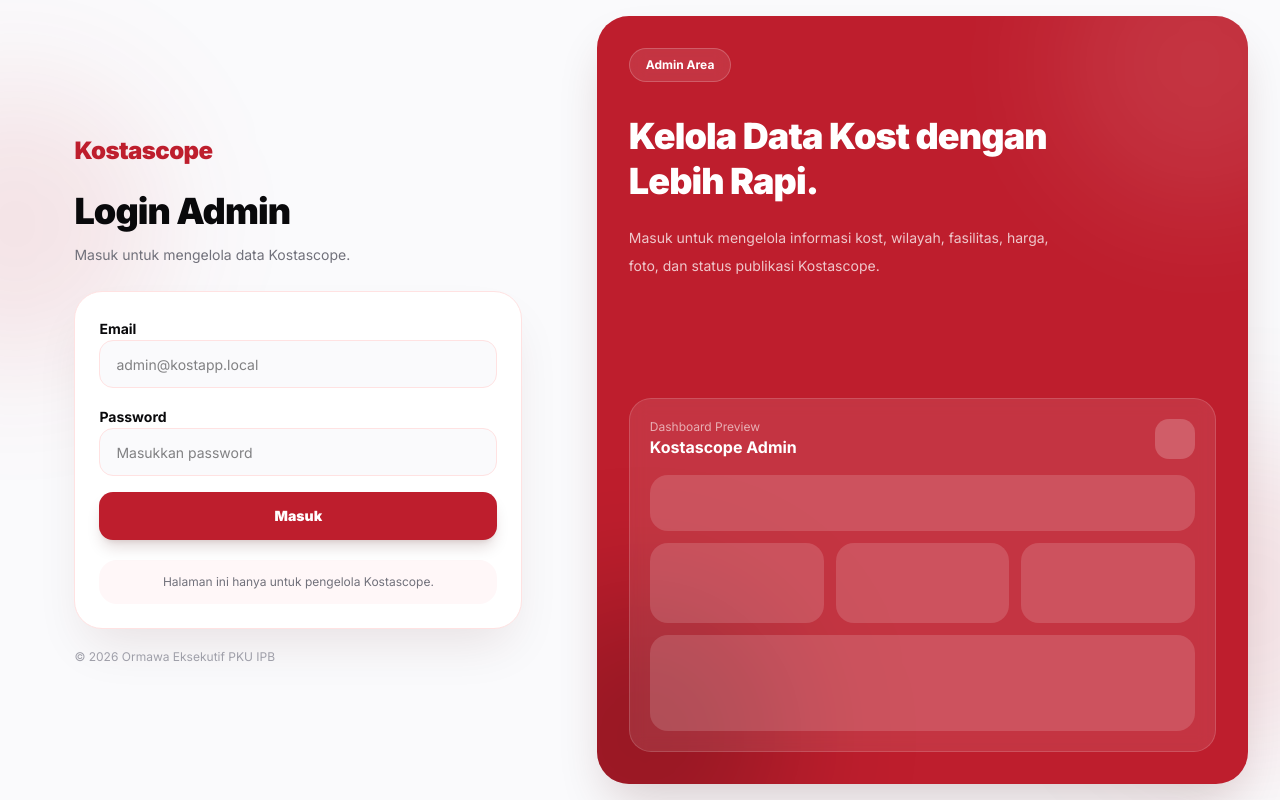
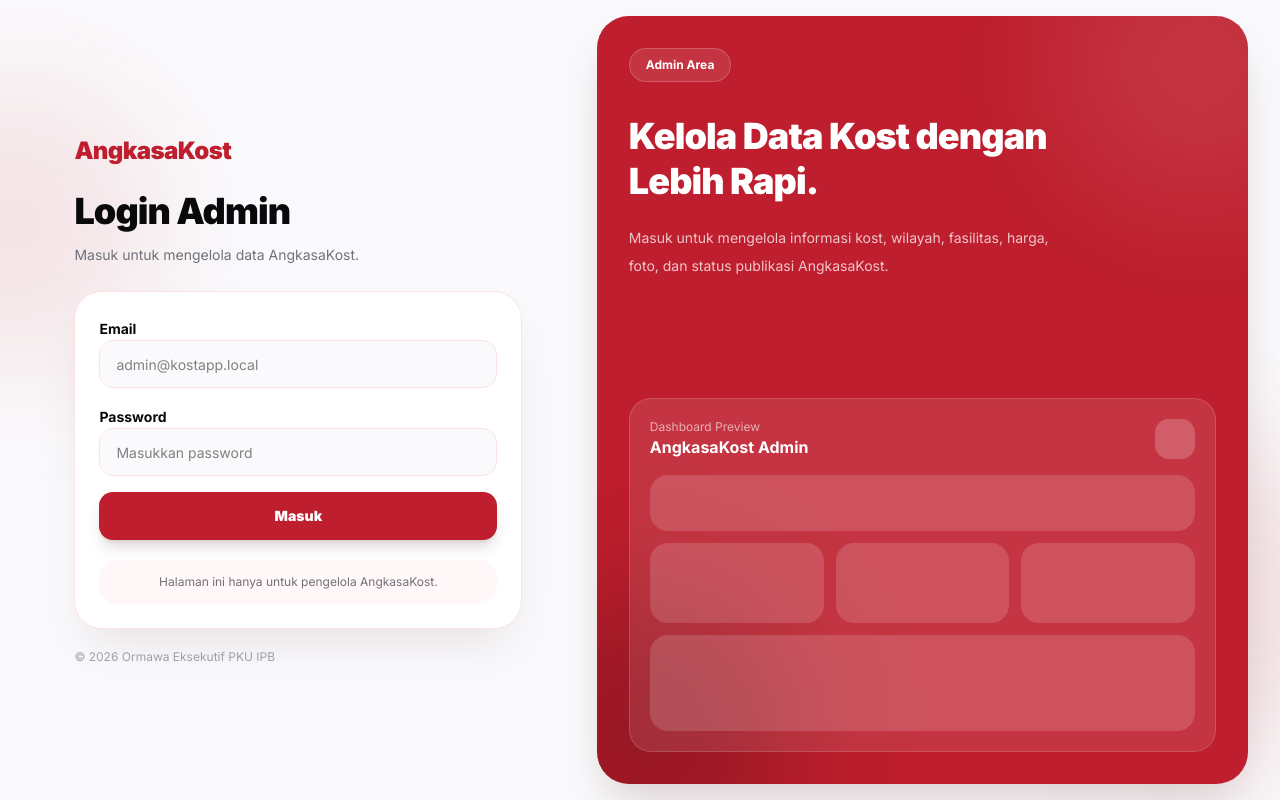
Before and after one commit to anasnasuhaaa/kostascope, a Next.js app: page /login in a window 1280 px wide. Built offline with nearby package versions, Linux system fonts and the light colour scheme; no server answers.

Commit message:
from Kostascope to AngkasaKost

```diff
--- a/app/about/page.tsx
+++ b/app/about/page.tsx
@@ -62,10 +62,10 @@ export default function AboutPage() {
                 Visi & Misi Kami
               </div> */}
               <h1 className="text-4xl font-black tracking-tight sm:text-5xl">
-                Tentang <span className="text-[#BE1E2D]">Kostascope</span>
+                Tentang <span className="text-[#BE1E2D]">AngkasaKost</span>
               </h1>
               <p className="mt-6 max-w-xl text-base leading-8 text-zinc-600">
-                Kostascope hadir sebagai program kerja Biro Riset dan Teknologi Ormawa Eksekutif PKU untuk membantu mahasiswa baru IPB mengenal berbagai pilihan kost di sekitar Kampus IPB Dramaga. Dengan informasi yang disusun secara rapi dan mudah dipahami, Kostascope diharapkan dapat mempermudah proses pencarian hunian bagi mahasiswa baru.
+                AngkasaKost hadir sebagai program kerja Biro Riset dan Teknologi Ormawa Eksekutif PKU untuk membantu mahasiswa baru IPB mengenal berbagai pilihan kost di sekitar Kampus IPB Dramaga. Dengan informasi yang disusun secara rapi dan mudah dipahami, Kostascope diharapkan dapat mempermudah proses pencarian hunian bagi mahasiswa baru.
               </p>
             </div>
 
@@ -74,7 +74,7 @@ export default function AboutPage() {
                 <div className="relative aspect-4/3 overflow-hidden rounded-2xl bg-red-50">
                   <Image
                     src="/img_about/about1.jpeg"
-                    alt="Tentang Kostascope"
+                    alt="Tentang AngkasaKost"
                     fill
                     priority
                     className="object-cover"
--- a/app/kost/[slug]/page.tsx
+++ b/app/kost/[slug]/page.tsx
@@ -86,7 +86,7 @@ function getLowestPriceItem(
 function buildWhatsappUrl(phone: string, kostName: string) {
   const cleanPhone = phone.replace(/\D/g, "");
   const message = encodeURIComponent(
-    `Halo, saya tertarik dengan informasi ${kostName} yang saya lihat di Kostascope.`
+    `Halo kak, aku tertarik dengan informasi ${kostName} yang aku lihat di AngkasaKost.`
   );
 
   return `https://wa.me/${cleanPhone}?text=${message}`;
--- a/app/kost/page.tsx
+++ b/app/kost/page.tsx
@@ -577,7 +577,7 @@ export default async function KostPage({ searchParams }: KostPageProps) {
                         ) : (
                           <div className="flex h-full items-center justify-center">
                             <div className="rounded-xl bg-white/80 px-3 py-2 text-[10px] font-black text-[#BE1E2D] lg:text-sm">
-                              Kostascope
+                              AngkasaKost
                             </div>
                           </div>
                         )}
--- a/app/layout.tsx
+++ b/app/layout.tsx
@@ -12,8 +12,8 @@ const inter = Inter({
 
 export const metadata: Metadata = {
   title: {
-    default: "Kostascope",
-    template: "%s - Kostascope",
+    default: "AngkasaKost",
+    template: "%s - AngkasaKost",
   },
   description:
     "Platform informasi kost untuk membantu mahasiswa menemukan hunian yang sesuai di sekitar IPB.",
--- a/app/login/login-form.tsx
+++ b/app/login/login-form.tsx
@@ -22,7 +22,7 @@ function LoginIllustration() {
 
           <p className="mt-5 max-w-md text-sm leading-7 text-white/75">
             Masuk untuk mengelola informasi kost, wilayah, fasilitas, harga,
-            foto, dan status publikasi Kostascope.
+            foto, dan status publikasi AngkasaKost.
           </p>
         </div>
 
@@ -31,7 +31,7 @@ function LoginIllustration() {
             <div className="mb-4 flex items-center justify-between">
               <div>
                 <p className="text-xs text-white/60">Dashboard Preview</p>
-                <p className="font-bold">Kostascope Admin</p>
+                <p className="font-bold">AngkasaKost Admin</p>
               </div>
               <div className="h-10 w-10 rounded-xl bg-white/20" />
             </div>
@@ -88,7 +88,7 @@ export default function LoginForm() {
               href="/"
               className="inline-flex text-2xl font-black tracking-tight text-[#BE1E2D]"
             >
-              Kostascope
+              AngkasaKost
             </Link>
 
             <h1 className="mt-6 text-3xl font-black tracking-tight sm:text-4xl">
@@ -96,7 +96,7 @@ export default function LoginForm() {
             </h1>
 
             <p className="mt-3 text-sm leading-6 text-zinc-500">
-              Masuk untuk mengelola data Kostascope.
+              Masuk untuk mengelola data AngkasaKost.
             </p>
           </div>
 
@@ -151,7 +151,7 @@ export default function LoginForm() {
             </div>
 
             <div className="mt-5 rounded-2xl bg-[#FFF7F8] px-4 py-3 text-center text-xs leading-5 text-zinc-500">
-              Halaman ini hanya untuk pengelola Kostascope.
+              Halaman ini hanya untuk pengelola AngkasaKost.
             </div>
           </form>
 
--- a/app/page.tsx
+++ b/app/page.tsx
@@ -8,9 +8,9 @@ export const dynamic = "force-dynamic";
 
 const needs = [
   "Dekat kampus",
-  "Harga bulanan",
+  "Harga bulanan dan tahunan",
   "Fasilitas lengkap",
-  "Kost putra / putri / campur",
+  "Kost putra / putri",
   "AC",
   "Wifi",
 ];
@@ -487,7 +487,7 @@ export default async function HomePage() {
                         ) : (
                           <div className="flex h-full w-full items-center justify-center">
                             <span className="rounded-xl bg-white px-4 py-2 text-xs font-black text-[#BE1E2D] shadow-sm">
-                              Kostascope
+                              Angkasa Kost
                             </span>
                           </div>
                         )}
@@ -597,7 +597,7 @@ export default async function HomePage() {
               </h2>
               <p className="mt-6 max-w-xl text-base leading-8 text-zinc-600">
                 Kami memahami bahwa tempat tinggal adalah pondasi kenyamanan
-                belajar. Kostascope hadir untuk menjawab kebingungan Maba!
+                belajar. AngkasaKost hadir untuk menjawab kebingungan Maba!
               </p>
 
               <div className="mt-6 space-y-3 text-sm font-semibold text-zinc-700">
--- a/components/site-footer.tsx
+++ b/components/site-footer.tsx
@@ -6,7 +6,7 @@ export default function SiteFooter() {
       <div className="mx-auto flex max-w-7xl flex-col gap-6 px-4 py-8 text-center sm:px-6 md:flex-row md:items-center md:justify-between md:text-left lg:px-8">
         <div>
           <h2 className="text-xl font-extrabold text-[#BE1E2D]">
-            Kostascope
+            AngkasaKost
           </h2>
 
           <p className="mt-2 max-w-md text-sm leading-6 text-zinc-600">
--- a/components/site-header.tsx
+++ b/components/site-header.tsx
@@ -39,7 +39,7 @@ export default function SiteHeader() {
             priority
             className="h-9 w-9 rounded-lg object-contain"
           />
-          <span>Kostascope</span>
+          <span>AngkasaKost</span>
         </Link>
 
         <nav className="hidden items-center gap-8 md:flex">
--- a/next.config.ts
+++ b/next.config.ts
@@ -1,6 +1,9 @@
 import type { NextConfig } from "next";
 
 const nextConfig: NextConfig = {
+    images: {
+    unoptimized: true,
+  },
   experimental: {
     serverActions: {
       bodySizeLimit: "4mb",
```
